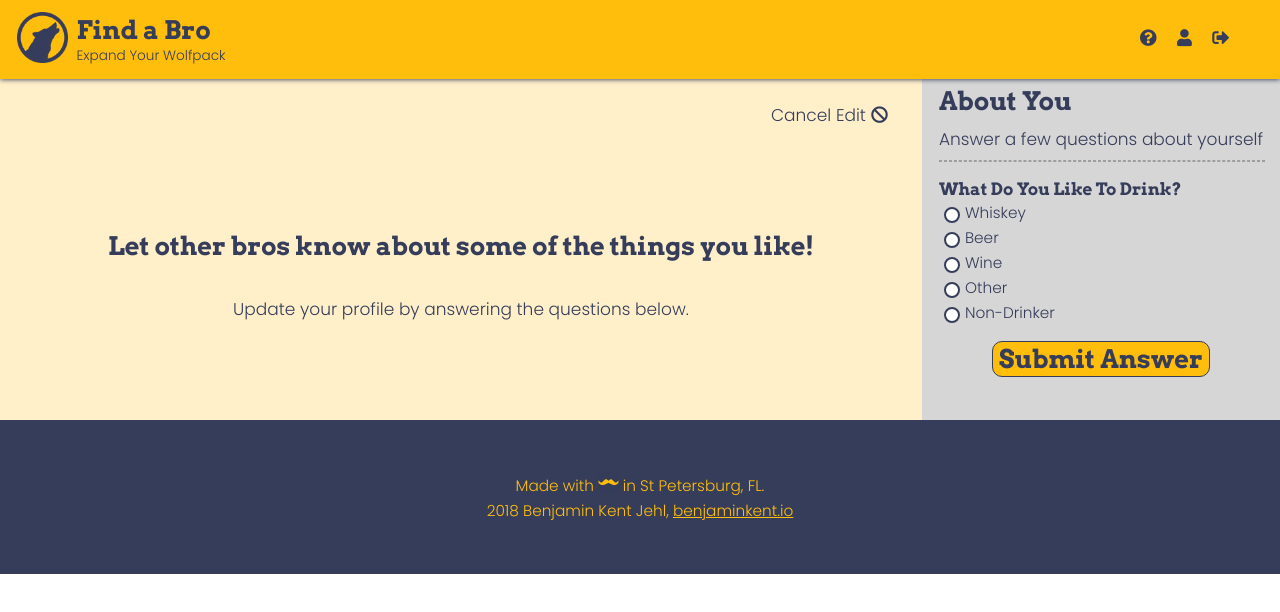
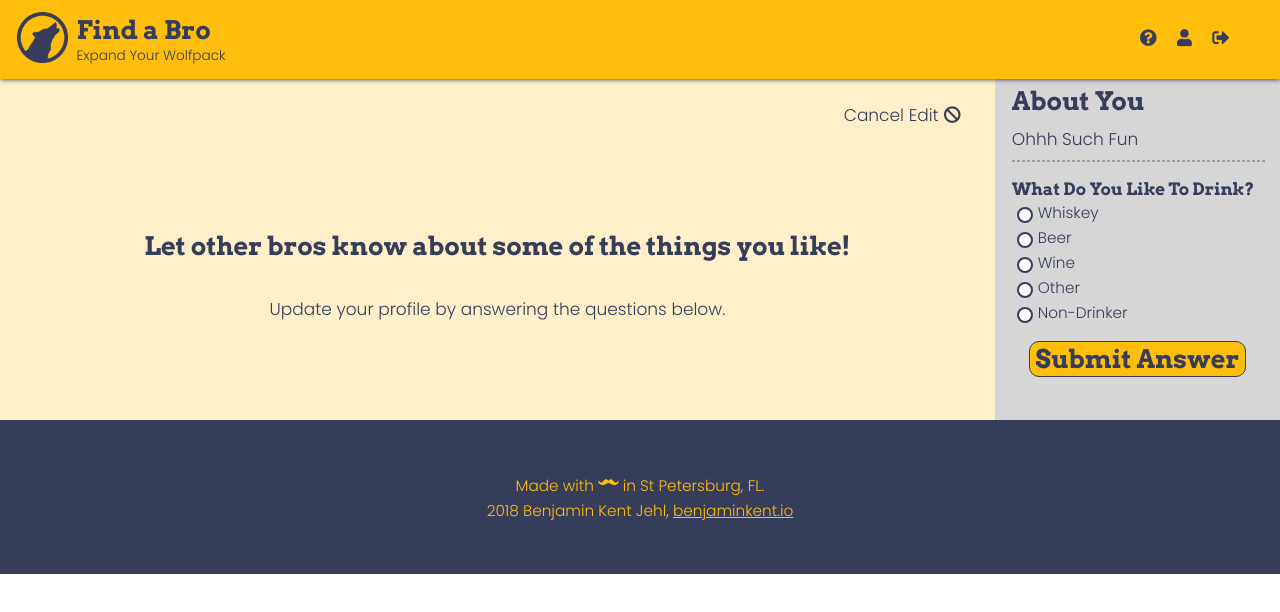
Before and after one commit to benjaminkent/findabro, a React (Create React App) app in the folder client/: page /edit-profile in a window 1280 px wide. Shown: the top 612 px of the page. Built offline with nearby package versions, Linux system fonts and the light colour scheme; what auth0-js would draw is missing.

Commit message:
changed text on edit page

```diff
--- a/client/src/Components/MemeSelect.jsx
+++ b/client/src/Components/MemeSelect.jsx
@@ -16,7 +16,7 @@ class MemeSelect extends Component {
           <section className="humor-section">
             <div className="meme-section-container">
               <h2 className="about-user">Sense of Humor</h2>
-              <p className="about-user-info">Pick your favorite meme</p>
+              <p className="about-user-info">Much Humor</p>
               <div className="about-underline" />
               <fieldset className="meme-questions">
                 <label className="meme-collection">{this.props.question}</label>
--- a/client/src/Components/QAndA.jsx
+++ b/client/src/Components/QAndA.jsx
@@ -16,9 +16,7 @@ class QAndA extends Component {
           <section className="about-section">
             <div className="about-section-container">
               <h2 className="about-user">About You</h2>
-              <p className="about-user-info">
-                Answer a few questions about yourself
-              </p>
+              <p className="about-user-info">Ohhh Such Fun</p>
               <div className="about-underline" />
               <fieldset className="about-questions">
                 <label className="question">{this.props.question}</label>
```
